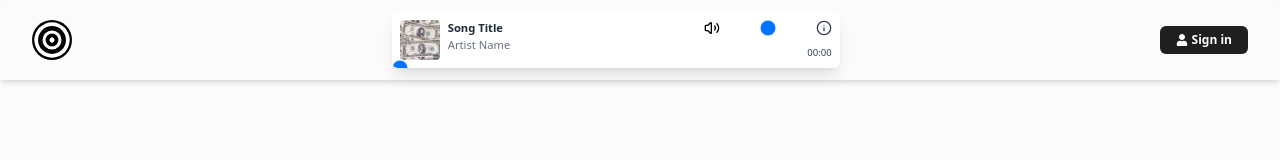
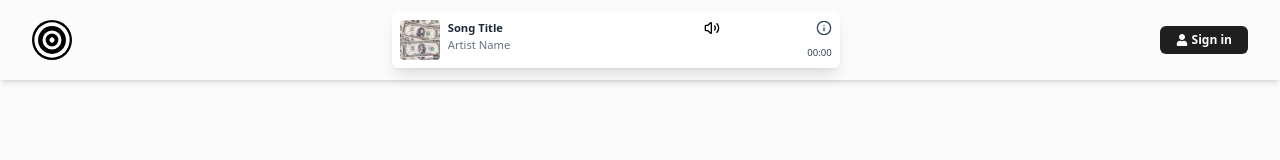
Before and after one commit to CurlCreep/backend-marketplace, a Next.js app in the folder frontend/: page / in a window 1280 px wide. Shown: the top 160 px of the page. Built offline with nearby package versions, Linux system fonts and the light colour scheme; no server answers.

Commit message:
added player configs for non-gecko browsers

```diff
--- a/frontend/app/components/player.tsx
+++ b/frontend/app/components/player.tsx
@@ -176,6 +176,7 @@ export default function MusicPlayer() {
                         </button>
 
                         {/* Volume Slider */}
+                        <div className="flex items-center">
                           <input
                               type="range"
                               min="0"
@@ -186,9 +187,10 @@ export default function MusicPlayer() {
                               onMouseUp={() => setDragging(false)}
                               onTouchStart={() => setDragging(true)}
                               onTouchEnd={() => setDragging(false)}
+                              style={{ "--progress": `${volume}%` } as React.CSSProperties}
                               className="
                                   w-20
-                                h-4
+                                  h-1    /* thin slider */
                                   appearance-none
                                   cursor-pointer
 
@@ -198,11 +200,22 @@ export default function MusicPlayer() {
                                   [&::-moz-range-thumb]:h-0
 
                                   [&::-moz-range-progress]:h-0.5
-                                hover:[&::-moz-range-progress]:h-1.0
                                   [&::-moz-range-progress]:bg-black
-                                [&::-moz-range-progress]:dark:bg-white
-                                [&::-moz-range-progress]:rounded-full"
+                                  dark:[&::-moz-range-progress]:bg-white
+                                  [&::-moz-range-progress]:rounded-full
+
+                                  /* Chrome, Safari, Edge */
+                                  [&::-webkit-slider-thumb]:appearance-none
+                                  [&::-webkit-slider-thumb]:w-0
+                                  [&::-webkit-slider-thumb]:h-0
+                                  [&::-webkit-slider-thumb]:rounded-full
+                                  [&::-webkit-slider-thumb]:border-none
+
+                                  [&::-webkit-slider-runnable-track]:h-0.5
+                                  [&::-webkit-slider-runnable-track]:rounded-full
+                                  [&::-webkit-slider-runnable-track]:[background:linear-gradient(to_right,white_0%,white_var(--progress),transparent_var(--progress),transparent_100%)]"
                           />
+                        </div>
 
                         {/* Information button */}
                         <button className="flex items-center text-gray-700 dark:text-gray-200 cursor-pointer">
@@ -216,11 +229,16 @@ export default function MusicPlayer() {
                     </div>
                 </div>
             </div>
+            {/* Progress Bar */}
             <input
                 type="range"
                 ref={rangeRef}
                 value={progress}
                 onChange={(e) => setProgress(Number(e.target.value))}
+                style={{
+                  "--progress": `${progress}%`,
+                  background: `linear-gradient(to right, white 0%, white var(--progress), transparent var(--progress), transparent 100%)`,
+                } as React.CSSProperties}
                 className="
                     absolute
                     h-0
@@ -244,7 +262,21 @@ export default function MusicPlayer() {
                     hover:[&::-moz-range-progress]:h-1.5
                     [&::-moz-range-progress]:bg-black
                     [&::-moz-range-progress]:dark:bg-white
-                    [&::-moz-range-progress]:rounded-full"
+                    [&::-moz-range-progress]:rounded-full
+
+                    /* Chrome, Safari, Edge */
+                    [&::-webkit-slider-thumb]:appearance-none
+                    [&::-webkit-slider-thumb]:w-0
+                    [&::-webkit-slider-thumb]:h-0
+                    [&::-webkit-slider-thumb]:rounded-full
+                    [&::-webkit-slider-thumb]:bg-white
+                    [&::-webkit-slider-thumb]:border-none
+
+                    [&::-webkit-slider-runnable-track]:[background:linear-gradient(to_right,white_0%,white_var(--progress),transparent_var(--progress),transparent_100%)]
+                    [&::-webkit-slider-runnable-track]:h-1
+                    [&::-webkit-slider-runnable-track]:rounded-full
+                    hover:[&::-webkit-slider-runnable-track]:h-1.5
+                    "
             />
 
         </div>
```
Also changed, not shown: 1 other file (tests, documents, lock files or other folders). Lines whose indentation alone changed are shown as unchanged.
